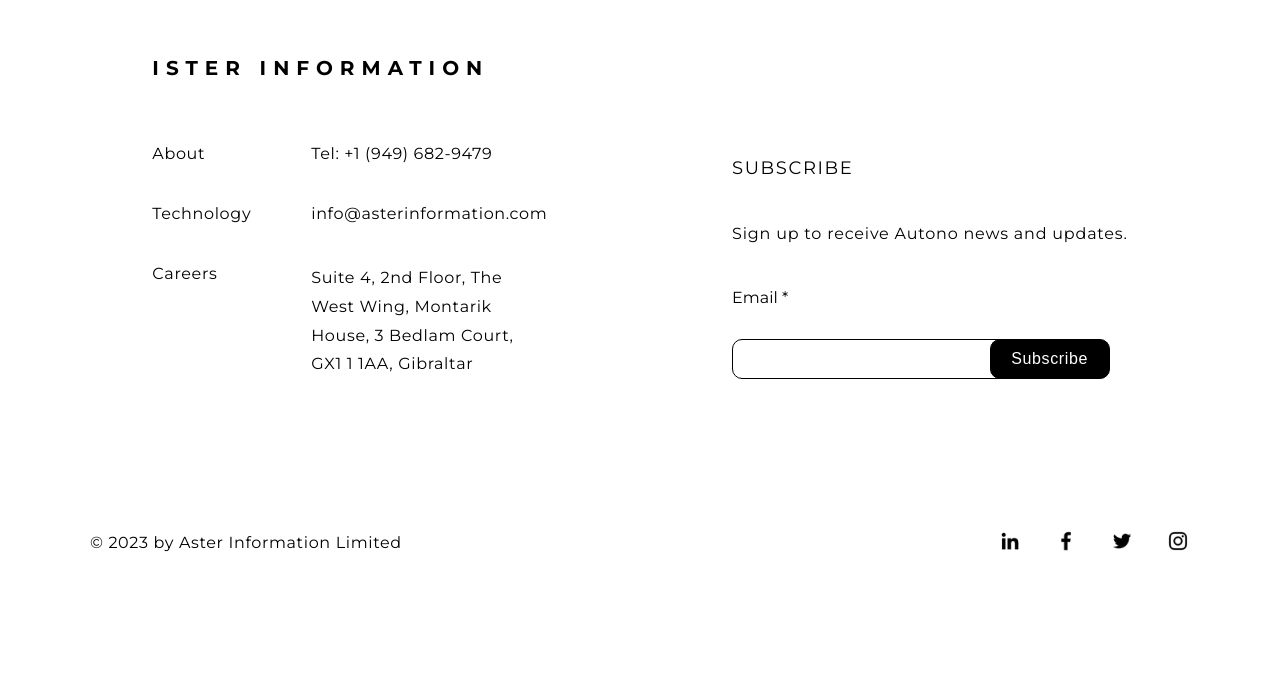
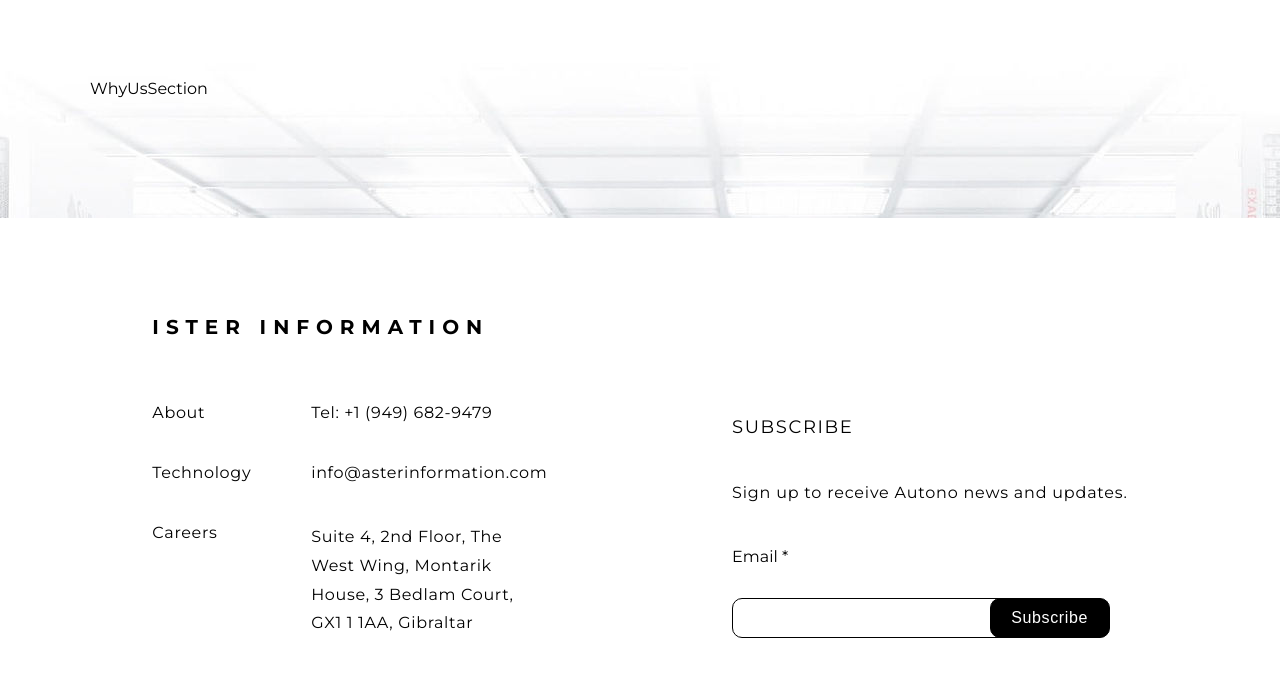
Before and after one commit to Moamal-2000/aster-information, a React (Vite) app: page / in a window 1280 px wide. Shown: the part 4318-4995 px from the top of the page. Before the commit the page ends 4922 px from the top, so only its background shows below. Built offline with nearby package versions, Linux system fonts and the light colour scheme.

Commit message:
feat: initial WhyUsSection

```diff
--- a/src/Components/Home/Home.jsx
+++ b/src/Components/Home/Home.jsx
@@ -4,6 +4,7 @@ import HomeBackground from "./HomeHeroSection/HomeBackground/HomeBackground";
 import HomeHeroSection from "./HomeHeroSection/HomeHeroSection";
 import ServicesSection from "./ServicesSection/ServicesSection";
 import VisionSection from "./VisionSection/VisionSection";
+import WhyUsSection from "./WhyUs/WhyUsSection";
 
 const Home = () => {
   return (
@@ -22,6 +23,7 @@ const Home = () => {
 
         <VisionSection />
         <ServicesSection />
+        <WhyUsSection />
       </main>
     </>
   );
--- /dev/null
+++ b/src/Components/Home/WhyUs/WhyUsSection.jsx
@@ -0,0 +1,10 @@
+import s from "./WhyUsSection.module.scss";
+
+const WhyUsSection = () => {
+  return (
+    <section className={s.whyUsSection}>
+      <div className="container">WhyUsSection</div>
+    </section>
+  );
+};
+export default WhyUsSection;
--- /dev/null
+++ b/src/Components/Home/WhyUs/WhyUsSection.module.scss
@@ -0,0 +1,7 @@
+@import "src/Styles/mixins.scss";
+
+.whyUsSection {
+  padding: 120px 0;
+  width: 100%;
+  background-image: url("../../../Assets/Images/servers.jpg");
+}
--- a/src/Components/Shared/MiniComponents/AnimatedLine/AnimatedLine.module.scss
+++ b/src/Components/Shared/MiniComponents/AnimatedLine/AnimatedLine.module.scss
@@ -2,7 +2,7 @@
 
 .line {
   background-color: var(--light-gray);
-  width: 2px;
+  width: 1px;
   height: 440px;
   position: relative;
 }
```
